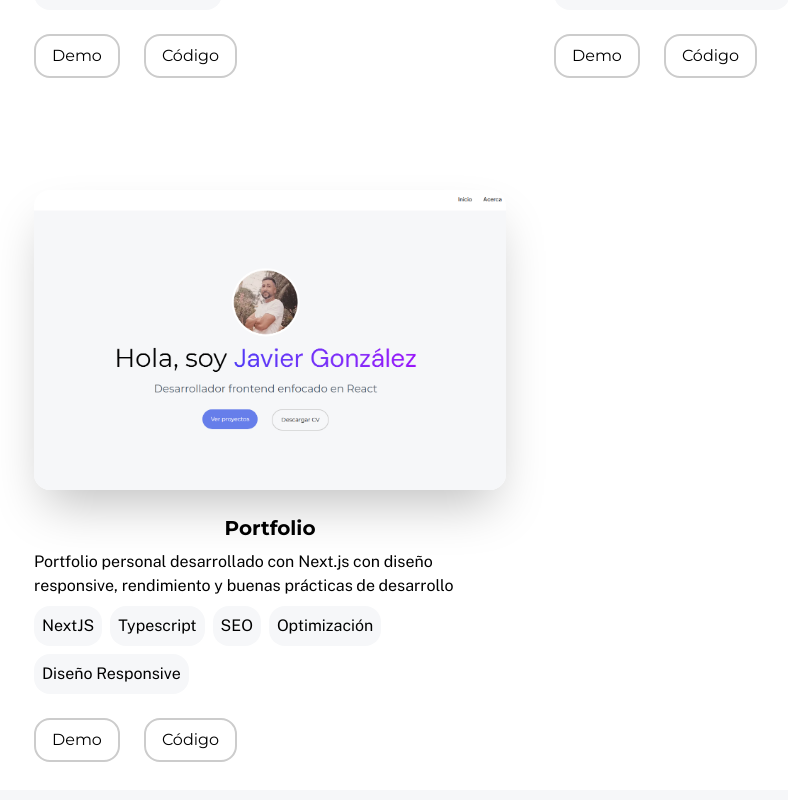
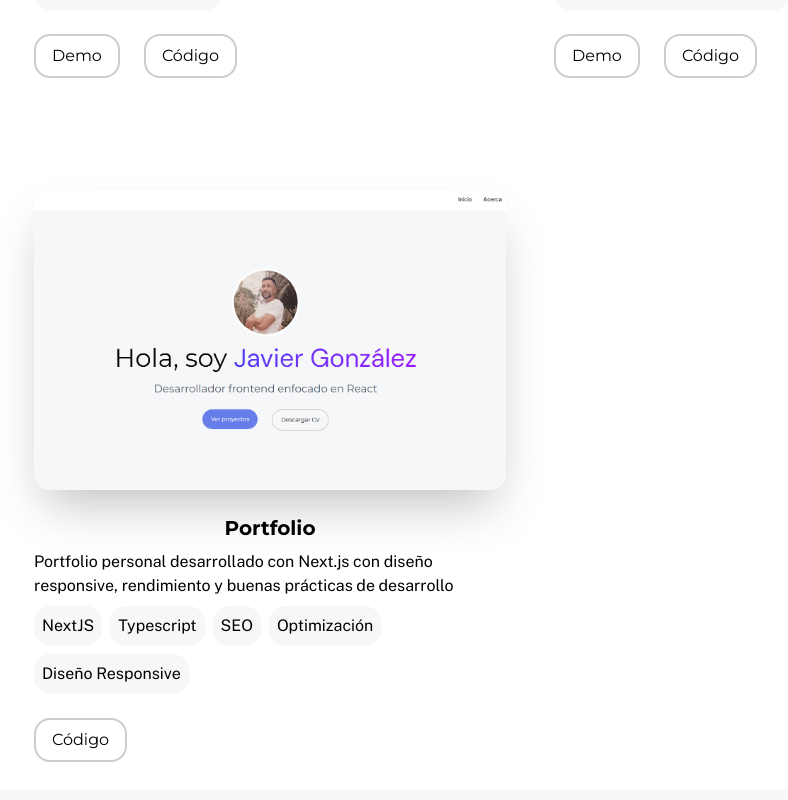
Before and after one commit to JaviFrost8/portfoliov2, a Next.js app: page / in a window 1280 px wide. Shown: the part 3334-4134 px from the top of the page, without its empty margins (110-898 px from the left). Built offline with nearby package versions, Linux system fonts and the light colour scheme.

Commit message:
fix: Arreglado botón demo porfolio

```diff
--- a/app/components/Proyectos.tsx
+++ b/app/components/Proyectos.tsx
@@ -44,11 +44,21 @@ export const Proyectos = () => {
             </div>
 
             <div className="flex justify-center md:justify-start gap-6 w-full mt-6">
-              <a className="cursor-pointer" href={project.demo} target="_blank">
-                <button className="font-montserrat px-4 py-2 rounded-2xl cursor-pointer border-2 border-[#ccc] hover:border-[#667EEA] hover:text-[#667EEA] transition-all duration-300">
-                  Demo
-                </button>
-              </a>
+              {project.demo ? (
+                <>
+                  <a
+                    className="cursor-pointer"
+                    href={project.demo}
+                    target="_blank"
+                  >
+                    <button className="font-montserrat px-4 py-2 rounded-2xl cursor-pointer border-2 border-[#ccc] hover:border-[#667EEA] hover:text-[#667EEA] transition-all duration-300">
+                      Demo
+                    </button>
+                  </a>
+                </>
+              ) : (
+                ''
+              )}
               <a
                 className="cursor-pointer"
                 href={project.codigo}
--- a/app/data/projects.tsx
+++ b/app/data/projects.tsx
@@ -9,7 +9,7 @@ interface PropsProjects {
   descripcion: string;
   imagen: StaticImageData;
   caracteristicas: string[];
-  demo: string;
+  demo?: string;
   codigo: string;
 }
 
@@ -55,7 +55,6 @@ export const projects: PropsProjects[] = [
       'Optimización',
       'Diseño Responsive',
     ],
-    demo: 'https://portfoliov2vercel.vercel.app/',
     codigo: 'https://github.com/JaviFrost8/portfoliov2',
   },
 ];
```
